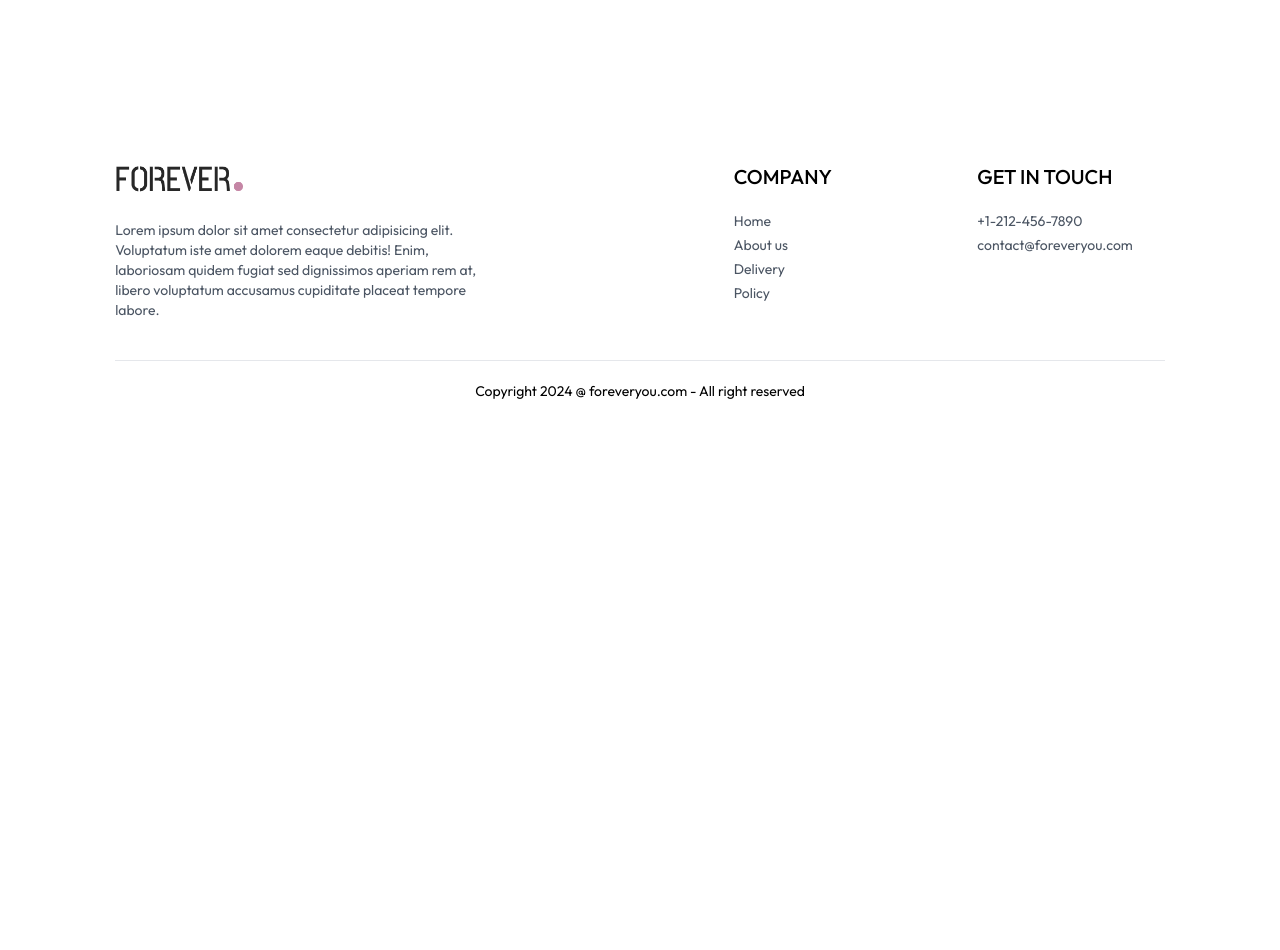
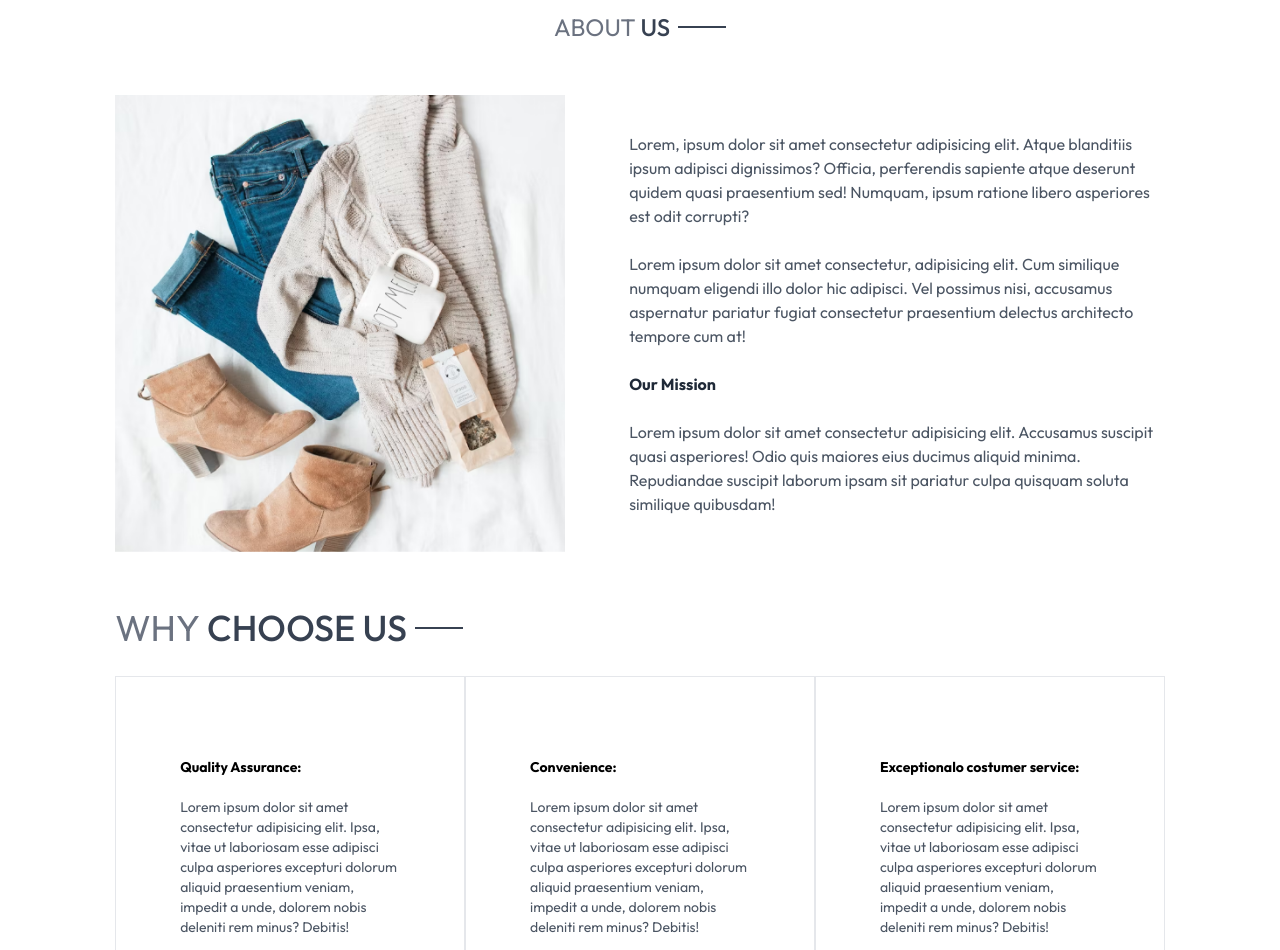
Before and after one commit to JuanPablo-Hack/ONLINE-STORE-UNIR, a React (Vite) app: page /about in a window 1280 px wide. Shown: the part 102-1052 px from the top of the page. Before the commit the page ends 800 px from the top, so only its background shows below. Built offline with nearby package versions, Linux system fonts and the light colour scheme.

Commit message:
Acabando acerca de

```diff
--- a/src/pages/About.jsx
+++ b/src/pages/About.jsx
@@ -1,5 +1,76 @@
+import Title from "../components/Title/Title";
+import { assets } from "../assets/assets";
+import Newsletter from "../components/Newsletter/Newsletter";
+
 const About = () => {
-  return <div>About</div>;
+  return (
+    <>
+      <div className="text-2xl text-center pt-8 borber-t">
+        <Title text1={"ABOUT"} text2={"US"} />
+      </div>
+      <div className="my-10 flex flex-col md:flex-row gap-16">
+        <img
+          className="w-full md:max-w-[450px]"
+          src={assets.about_img}
+          alt=""
+        />
+        <div className="flex flex-col justify-center gap-6 md:w-2/4 text-gray-600">
+          <p>
+            Lorem, ipsum dolor sit amet consectetur adipisicing elit. Atque
+            blanditiis ipsum adipisci dignissimos? Officia, perferendis sapiente
+            atque deserunt quidem quasi praesentium sed! Numquam, ipsum ratione
+            libero asperiores est odit corrupti?
+          </p>
+          <p>
+            Lorem ipsum dolor sit amet consectetur, adipisicing elit. Cum
+            similique numquam eligendi illo dolor hic adipisci. Vel possimus
+            nisi, accusamus aspernatur pariatur fugiat consectetur praesentium
+            delectus architecto tempore cum at!
+          </p>
+          <b className="text-gray-800">Our Mission</b>
+          <p>
+            Lorem ipsum dolor sit amet consectetur adipisicing elit. Accusamus
+            suscipit quasi asperiores! Odio quis maiores eius ducimus aliquid
+            minima. Repudiandae suscipit laborum ipsam sit pariatur culpa
+            quisquam soluta similique quibusdam!
+          </p>
+        </div>
+      </div>
+      <div className="text-4xl py-4">
+        <Title text1={"WHY"} text2={"CHOOSE US"} />
+      </div>
+      <div className="flex flex-col md:flex-row text-sm mb-20">
+        <div className="border px-10 md:px-16 py-8 sm:py-20 flex flex-col gap-5">
+          <b>Quality Assurance:</b>
+          <p className="text-gray-600">
+            Lorem ipsum dolor sit amet consectetur adipisicing elit. Ipsa, vitae
+            ut laboriosam esse adipisci culpa asperiores excepturi dolorum
+            aliquid praesentium veniam, impedit a unde, dolorem nobis deleniti
+            rem minus? Debitis!
+          </p>
+        </div>
+        <div className="border px-10 md:px-16 py-8 sm:py-20 flex flex-col gap-5">
+          <b>Convenience:</b>
+          <p className="text-gray-600">
+            Lorem ipsum dolor sit amet consectetur adipisicing elit. Ipsa, vitae
+            ut laboriosam esse adipisci culpa asperiores excepturi dolorum
+            aliquid praesentium veniam, impedit a unde, dolorem nobis deleniti
+            rem minus? Debitis!
+          </p>
+        </div>
+        <div className="border px-10 md:px-16 py-8 sm:py-20 flex flex-col gap-5">
+          <b>Exceptionalo costumer service:</b>
+          <p className="text-gray-600">
+            Lorem ipsum dolor sit amet consectetur adipisicing elit. Ipsa, vitae
+            ut laboriosam esse adipisci culpa asperiores excepturi dolorum
+            aliquid praesentium veniam, impedit a unde, dolorem nobis deleniti
+            rem minus? Debitis!
+          </p>
+        </div>
+      </div>
+      <Newsletter />
+    </>
+  );
 };
 
 export default About;
```
